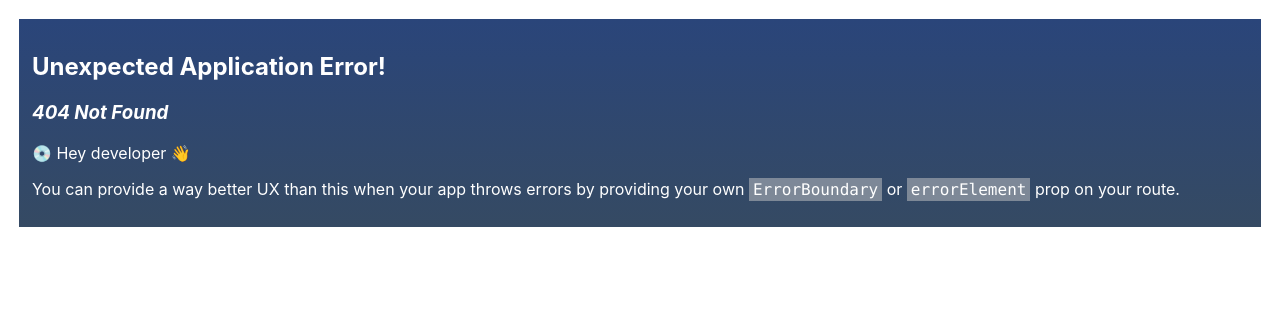
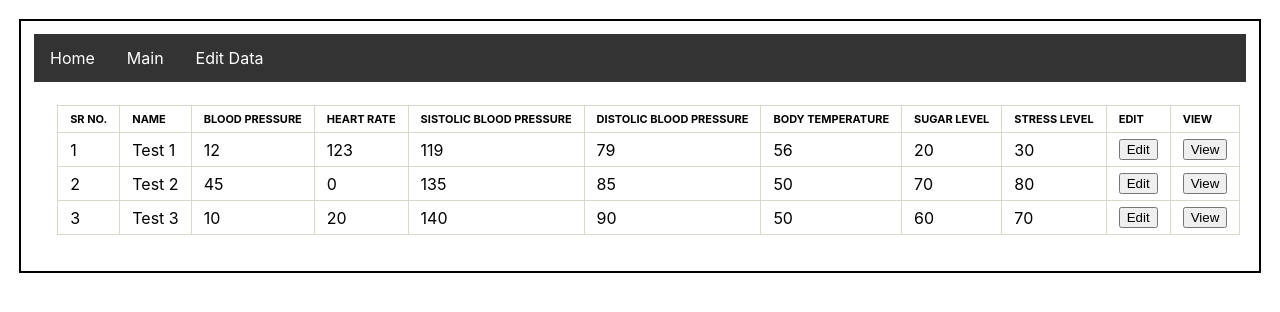
Before and after one commit to srujank1995/Health-Analytics, a React (Create React App) app: page /edit in a window 1280 px wide. Before the commit this address had no page. Shown: the top 312 px of the page. Built offline with nearby package versions, Linux system fonts and the light colour scheme.

Commit message:
Header i , Routerlink (main/ home)

```diff
--- a/src/App.module.scss
+++ b/src/App.module.scss
@@ -1,9 +1,7 @@
 .Heading-main{
     padding: 1%;
     margin: 1.5%;
-
-    background-image: linear-gradient(to bottom, #2a457a, #354a63);
-    color: #FFFF;
+    border: 2px double black;
 }
 .h2{
     margin-left: 1%;
--- a/src/App.tsx
+++ b/src/App.tsx
@@ -1,5 +1,8 @@
 import styless from "./App.module.scss"
+import EditHealthRecords from "./Components/EditData/EditHealthRecords";
+import Header from "./Components/Header/Header";
 import HomePage from "./Components/HomePage/HomePage";
+import TableData from "./Components/Table-Structure/Table-data";
 import { ContextHealthMainWrapper } from './Context-Structure/ContextHealth-Main';
 import ParentComponent from "./Parent-Component/ParentComponent";
 import {createBrowserRouter, RouterProvider} from 'react-router-dom'
@@ -12,13 +15,19 @@ const router = createBrowserRouter([
   {
     path: '/main',
     element: <div><ParentComponent/></div>
+  },
+  {
+    path:"/edit",
+    element: <div><TableData/> </div>
   }
 ])
 function App() {
 
   return (
+
     <ContextHealthMainWrapper>
       <div className={styless["Heading-main"]}>
+        <Header/>
         <RouterProvider router={router}/>
       </div>
     </ContextHealthMainWrapper>
--- a/src/Components/EditData/EditHealthRecords.module.scss
+++ b/src/Components/EditData/EditHealthRecords.module.scss
@@ -25,7 +25,7 @@
     font-family: monospace;
     font-size: x-large;
     font-weight: 300;
-    color: #FFFFFF;
+    color: black;
 
 }
 //************* Button CSS *********** //
--- /dev/null
+++ b/src/Components/Header/Header.module.scss
@@ -0,0 +1,23 @@
+.ul {
+    list-style-type: none;
+    margin: 0;
+    padding: 0;
+    overflow: hidden;
+    background-color: #333;
+  }
+
+.li {
+    float: left;
+  }
+
+.li a {
+    display: block;
+    color: white;
+    text-align: center;
+    padding: 14px 16px;
+    text-decoration: none;
+  }
+
+.li a:hover {
+    background-color: #111;
+  }
--- /dev/null
+++ b/src/Components/Header/Header.tsx
@@ -0,0 +1,16 @@
+import styless from './Header.module.scss'
+
+const  Header = ()  => {
+
+  return (
+    <div>
+        <ul className={styless['ul']} >
+            <li className={styless['li']}><a href="/">Home</a> </li>
+            <li className={styless['li']}><a href="/main">Main</a> </li>
+            <li className={styless['li']}><a href="/edit">Edit Data</a> </li>
+        </ul>
+    </div>
+  )
+}
+
+export default Header;
```
